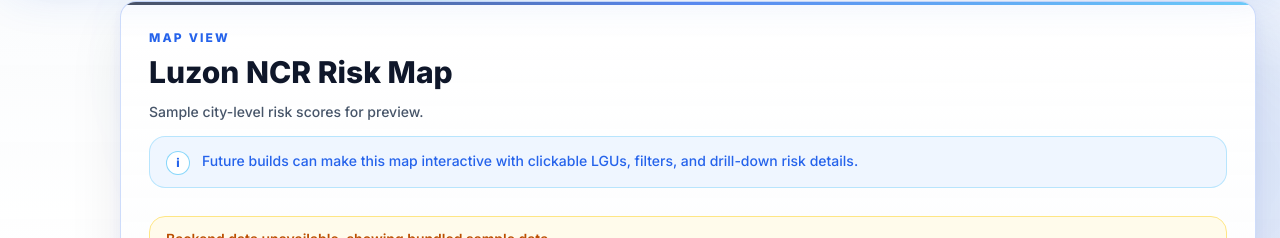
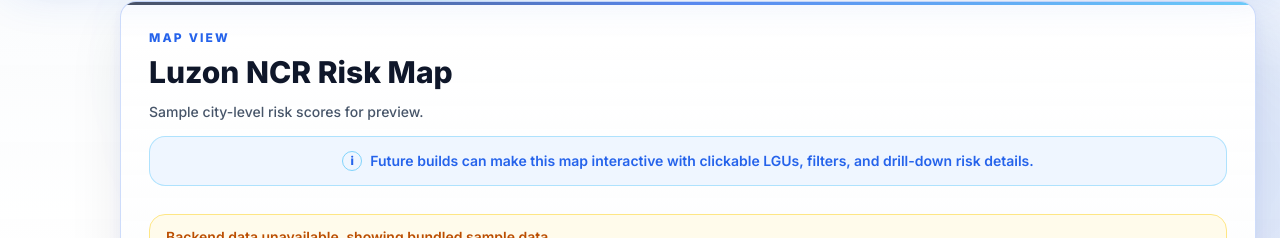
Before and after one commit to AshenDary/LGU-Risk-Radar, a React (Vite) app in the folder lgu-risk-scanner/frontend/: page /map in a window 1280 px wide. Shown: the part 127-365 px from the top of the page. Built offline with nearby package versions, Linux system fonts and the light colour scheme; no server answers.

Commit message:
Standardize info banner styling

```diff
--- a/lgu-risk-scanner/frontend/src/components/common/InfoBanner.jsx
+++ b/lgu-risk-scanner/frontend/src/components/common/InfoBanner.jsx
@@ -1,10 +1,10 @@
 function InfoBanner({ text }) {
   return (
-    <div className="flex gap-3 rounded-2xl border border-[#38BDF8]/30 bg-[#EFF6FF] px-4 py-3 text-sm font-medium leading-6 text-[#2563EB]">
-      <span className="mt-0.5 flex h-6 w-6 shrink-0 items-center justify-center rounded-full border border-[#38BDF8]/60 bg-white text-xs font-black text-[#2563EB]">
+    <div className="flex items-center justify-center gap-2 rounded-2xl border border-[#38BDF8]/35 bg-[#EFF6FF] px-4 py-3 text-[#2563EB]">
+      <span className="grid h-5 w-5 shrink-0 place-items-center rounded-full border border-[#38BDF8]/60 text-xs font-black">
         i
       </span>
-      <p>{text}</p>
+      <p className="text-sm font-semibold leading-6">{text}</p>
     </div>
   )
 }
--- a/lgu-risk-scanner/frontend/src/components/dashboard/TopTrustworthyLGUs.jsx
+++ b/lgu-risk-scanner/frontend/src/components/dashboard/TopTrustworthyLGUs.jsx
@@ -1,3 +1,5 @@
+import InfoBanner from '../common/InfoBanner'
+
 function TopTrustworthyLGUs({ data }) {
   const getRiskLevelColor = (riskLevel) => {
     const colors = {
@@ -55,14 +57,7 @@ function TopTrustworthyLGUs({ data }) {
       </div>
 
       <div className="border-t border-[#38BDF8]/18 bg-[#F8FAFC] px-8 py-5">
-        <div className="flex items-center justify-center gap-2 rounded-2xl border border-[#38BDF8]/35 bg-[#EFF6FF] px-4 py-3 text-[#2563EB]">
-          <span className="grid h-5 w-5 shrink-0 place-items-center rounded-full border border-[#38BDF8]/60 text-xs font-black">
-            i
-          </span>
-          <p className="text-sm font-semibold">
-            Lower risk scores indicate more trustworthy governance and procurement practices.
-          </p>
-        </div>
+        <InfoBanner text="Lower risk scores indicate more trustworthy governance and procurement practices." />
       </div>
     </div>
   )
```
